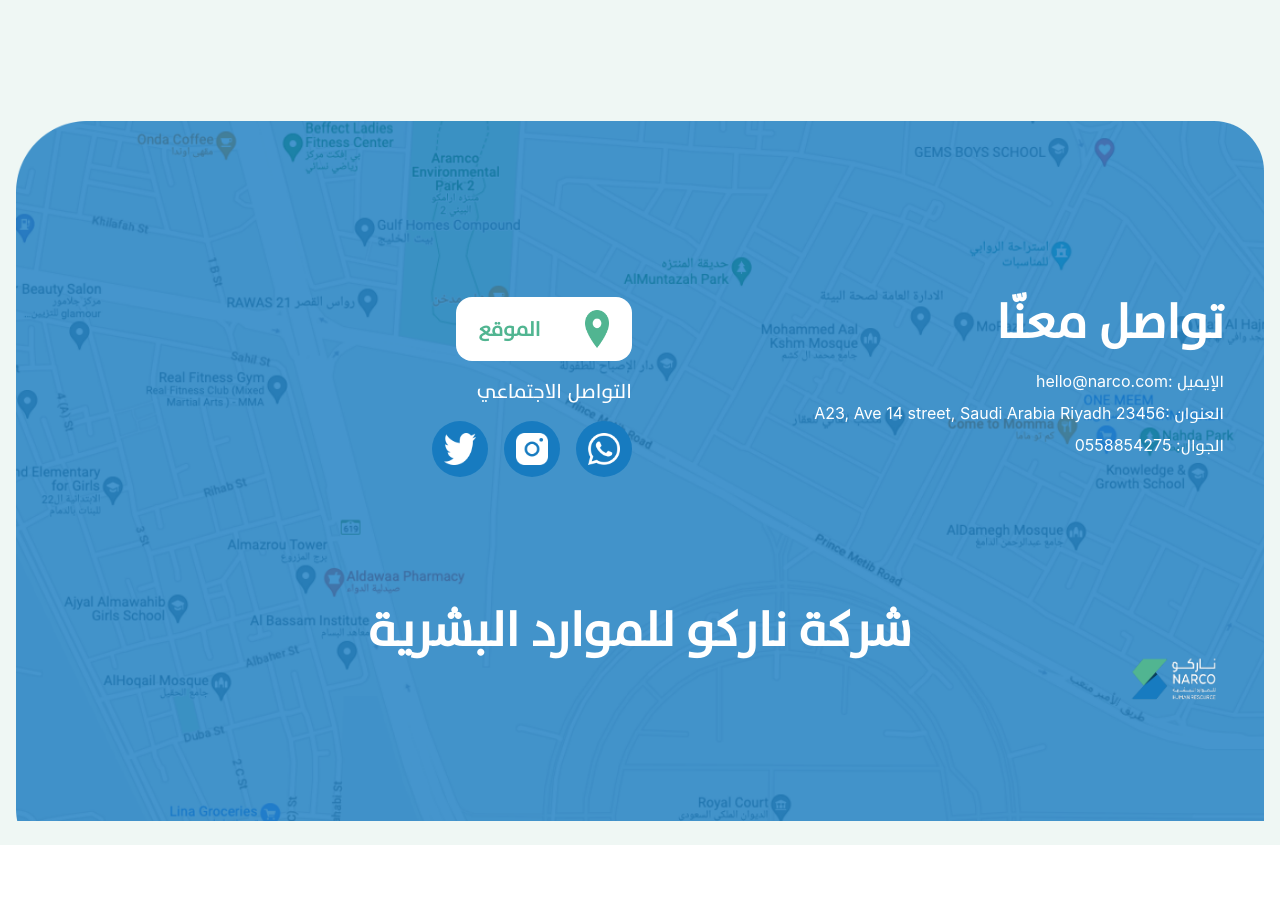
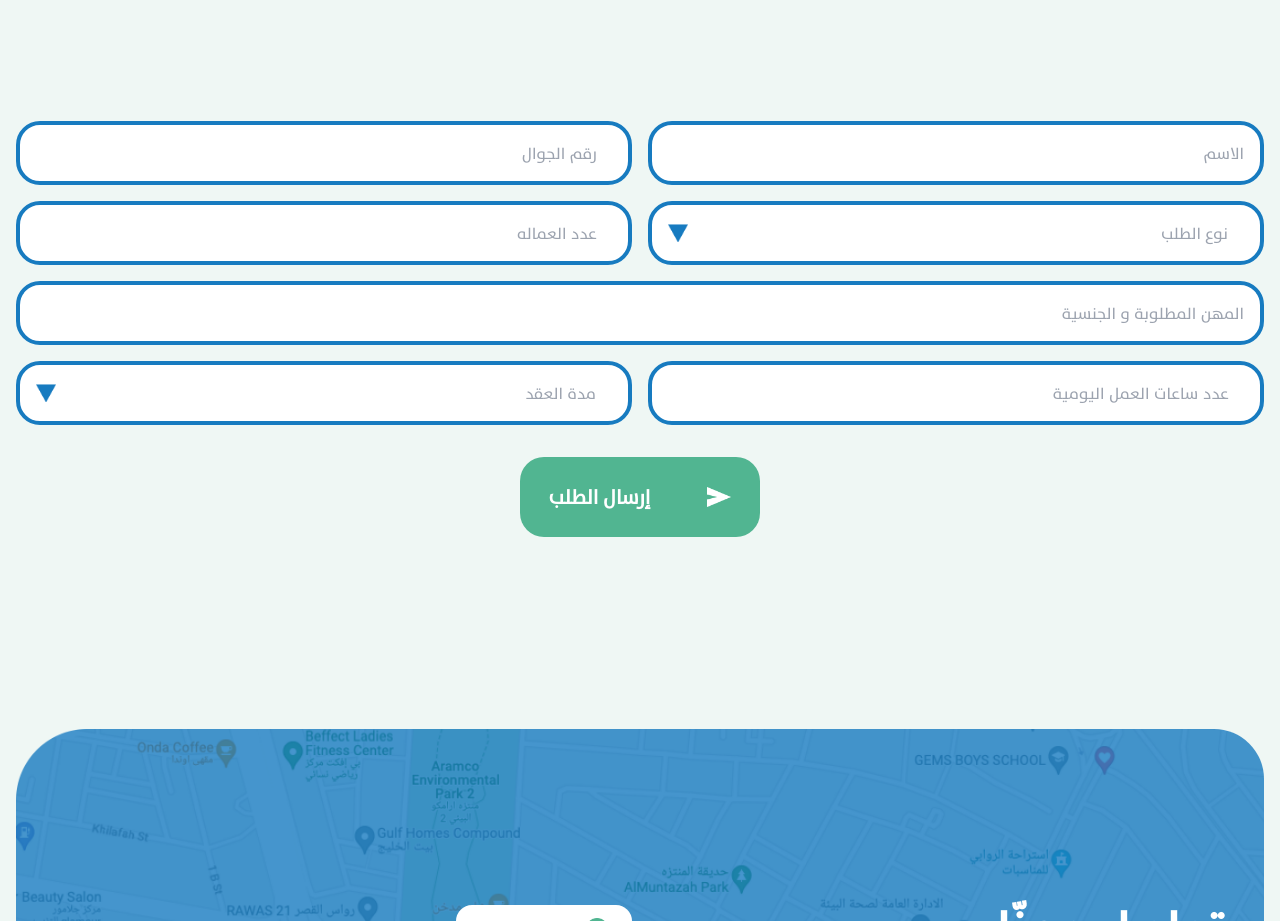
Before and after one commit to Robiulalam76/narco-frontend, a React (Create React App) app: page / in a window 1280 px wide. Shown: the part 4280-5201 px from the top of the page. Before the commit the page ends 5125 px from the top, so only its background shows below. Built offline with nearby package versions, Linux system fonts and the light colour scheme.

Commit message:
order form complete

```diff
--- a/src/components/Shared/HomeComponents/AboutSection/About.js
+++ b/src/components/HomeComponents/AboutSection/About.js
@@ -1,5 +1,5 @@
 import React from 'react';
-import { firstIems, secondIems } from '../../../../utils/homeData/about';
+import { firstIems, secondIems } from '../../../utils/homeData/about';
 
 const About = () => {
     const firstData = firstIems;
--- a/src/components/Shared/HomeComponents/Banner/Banner.js
+++ b/src/components/HomeComponents/Banner/Banner.js
@@ -1,7 +1,7 @@
 import React from 'react';
-import banner from '../../../../assets/images/banner-images/banner.png'
-import img1 from '../../../../assets/images/banner-images/img1.png'
-import '../../../../fonts/ArbFONTS-The-Sans-Plain.otf'
+import banner from '../../../assets/images/banner-images/banner.png'
+import img1 from '../../../assets/images/banner-images/img1.png'
+import '../../../fonts/ArbFONTS-The-Sans-Plain.otf'
 
 const Banner = () => {
     return (
--- a/src/components/Shared/HomeComponents/BgButtonSection/BigButton.js
+++ b/src/components/HomeComponents/BgButtonSection/BigButton.js
@@ -1,8 +1,8 @@
 import React from 'react';
 import { Link } from 'react-router-dom';
-import eye from "../../../../assets/icons/big-button-icons/eye.png"
-import leftArrow from "../../../../assets/icons/big-button-icons/leftArrow.png"
-import pdf from '../../../../utils/pdf/narco.pdf'
+import eye from "../../../assets/icons/big-button-icons/eye.png"
+import leftArrow from "../../../assets/icons/big-button-icons/leftArrow.png"
+import pdf from '../../../utils/pdf/narco.pdf'
 
 const BigButton = () => {
     return (
--- a/src/components/Shared/HomeComponents/CompaniesSection/Companies.js
+++ b/src/components/HomeComponents/CompaniesSection/Companies.js
@@ -1,7 +1,7 @@
 import React from 'react';
-import { companyImages } from '../../../../utils/homeData/companiesData';
-import leftArrow from '../../../../assets/icons/leftArrow.png'
-import rightArrow from '../../../../assets/icons/rightArrow.png'
+import { companyImages } from '../../../utils/homeData/companiesData';
+import leftArrow from '../../../assets/icons/leftArrow.png'
+import rightArrow from '../../../assets/icons/rightArrow.png'
 
 const Companies = () => {
     const images = companyImages;
--- /dev/null
+++ b/src/components/HomeComponents/OrderForm/OrderForm.js
@@ -0,0 +1,102 @@
+import React, { useState } from 'react';
+import smallDownArrow from '../../../assets/icons/smallDownArrow.png'
+import send from '../../../assets/icons/send.png'
+
+const types = ["استقدام خارجي", "استقطاب داخلي"]
+const durations = ["ستة أشهر-", "سنة-", "سنتين-", "غير ذلك-"]
+
+const OrderForm = () => {
+    const [requestTypeData, setRequestTypeData] = useState('')
+    const [durationData, setDurationData] = useState('')
+    const [openDropdown, setOpenDropdown] = useState(0)
+
+    const handleRequestType = (data) => {
+        setRequestTypeData(data);
+        setOpenDropdown(0)
+    }
+    const handleRequestDuration = (data) => {
+        setDurationData(data);
+        setOpenDropdown(0)
+    }
+
+    const handleSubmit = (e) => {
+        e.preventDefault()
+        console.log(e.target);
+    }
+    return (
+        <section className='mt-32 pb-16'>
+            <form onSubmit={handleSubmit} >
+                <div className='grid grid-cols-1 md:grid-cols-2 gap-4'>
+                    <input className='w-full h-16 px-4 text-right rounded-3xl border-4 border-secondary focus:border-primary focus:outline-none'
+                        type="number" name='number' placeholder='رقم الجوال' required />
+
+                    <input className='w-full h-16 px-4 text-right rounded-3xl border-4 border-secondary focus:border-primary focus:outline-none'
+                        type="text" name='name' placeholder='الاسم' required />
+
+                    <input className='w-full h-16 px-4 text-right rounded-3xl border-4 border-secondary focus:border-primary focus:outline-none'
+                        type="number" name='numberCount' placeholder='عدد العماله' />
+
+                    <div className='relative'>
+                        <div onClick={() => setOpenDropdown(openDropdown === 1 ? 0 : 1)}
+                            className={`flex items-center gap-2 w-full h-16 px-4 text-right border-4 border-secondary focus:border-primary bg-white
+                    ${openDropdown === 1 ? 'rounded-t-3xl' : 'rounded-3xl'}`}>
+                            <img className='w-5' src={smallDownArrow} alt="" />
+                            <input className='cursor-pointer w-full h-full px-4 text-right rounded-3xl border-4 border-none focus:border-none focus:outline-none'
+                                type="text" name='request_Type' defaultValue={requestTypeData} readOnly placeholder='نوع الطلب' />
+                        </div>
+                        {
+                            openDropdown === 1 && <div className='absolute grid grid-cols-1 h-fit w-full border-x-4 border-b-4 border-secondary rounded-ee-3xl rounded-b-3xl bg-white'>
+                                {
+                                    types?.map((type, i) => (
+                                        <h1 onClick={() => handleRequestType(type)} key={i}
+                                            className="flex justify-end items-center w-full h-16 cursor-pointer hover:bg-primary hover:text-white text-right" >
+                                            <span className='px-4'>{type}</span>
+                                        </h1>
+                                    ))
+                                }
+                            </div>
+                        }
+                    </div>
+
+                    <input className='col-span-2 w-full h-16 px-4 text-right rounded-3xl border-4 border-secondary focus:border-primary focus:outline-none'
+                        type="text" name='details' placeholder='المهن المطلوبة و الجنسية' />
+
+
+                    <div className='relative'>
+                        <div onClick={() => setOpenDropdown(openDropdown === 2 ? 0 : 2)}
+                            className={`flex items-center gap-2 w-full h-16 px-4 text-right border-4 border-secondary focus:border-primary bg-white
+                    ${openDropdown === 2 ? 'rounded-t-3xl' : 'rounded-3xl'}`}>
+                            <img className='w-5' src={smallDownArrow} alt="" />
+                            <input className='cursor-pointer w-full h-full px-4 text-right rounded-3xl border-4 border-none focus:border-none focus:outline-none'
+                                type="text" name='contract_duration' defaultValue={durationData} readOnly placeholder='مدة العقد' />
+                        </div>
+                        {
+                            openDropdown === 2 && <div className='absolute z-50 grid grid-cols-1 h-fit w-full border-x-4 border-b-4 border-secondary rounded-ee-3xl rounded-b-3xl bg-white'>
+                                {
+                                    durations?.map((d, i) => (
+                                        <h1 onClick={() => handleRequestDuration(d)} key={i}
+                                            className="flex justify-end items-center w-full h-16 cursor-pointer hover:bg-primary hover:text-white text-right" >
+                                            <span className='px-4'>{d}</span>
+                                        </h1>
+                                    ))
+                                }
+                            </div>
+                        }
+                    </div>
+
+                    <input className='w-full h-16 px-4 text-right rounded-3xl border-4 border-secondary focus:border-primary focus:outline-none'
+                        type="number" name='number_hours' placeholder='عدد ساعات العمل اليومية' />
+                </div>
+
+
+                <button type='submit' className='flex justify-around items-center w-60 h-20 bg-primary hover:bg-darkPrimary text-white font-bold text-xl mx-auto rounded-3xl mt-8'>
+                    <span>إرسال الطلب</span>
+                    <img className='w-6' src={send} alt="" />
+                </button>
+
+            </form>
+        </section>
+    );
+};
+
+export default OrderForm;
--- a/src/components/Shared/HomeComponents/ServicesSection/Service.js
+++ b/src/components/HomeComponents/ServicesSection/Service.js
@@ -1,5 +1,5 @@
 import React from 'react';
-import { serviceItems } from '../../../../utils/homeData/serviceData';
+import { serviceItems } from '../../../utils/homeData/serviceData';
 import ServiceCard from './ServiceCard';
 
 const Service = () => {
--- a/src/pages/Home/Home.js
+++ b/src/pages/Home/Home.js
@@ -1,9 +1,10 @@
 import React from 'react';
-import About from '../../components/Shared/HomeComponents/AboutSection/About';
-import Banner from '../../components/Shared/HomeComponents/Banner/Banner';
-import BigButton from '../../components/Shared/HomeComponents/BgButtonSection/BigButton';
-import Companies from '../../components/Shared/HomeComponents/CompaniesSection/Companies';
-import Service from '../../components/Shared/HomeComponents/ServicesSection/Service';
+import About from '../../components/HomeComponents/AboutSection/About';
+import Banner from '../../components/HomeComponents/Banner/Banner';
+import BigButton from '../../components/HomeComponents/BgButtonSection/BigButton';
+import Companies from '../../components/HomeComponents/CompaniesSection/Companies';
+import OrderForm from '../../components/HomeComponents/OrderForm/OrderForm';
+import Service from '../../components/HomeComponents/ServicesSection/Service';
 
 const Home = () => {
     return (
@@ -14,6 +15,7 @@ const Home = () => {
                 <Companies />
                 <BigButton />
                 <Service />
+                <OrderForm />
             </div>
         </main>
     );
```
Also changed, not shown: src/assets/icons/send.png (added), src/assets/icons/smallDownArrow.png (added), src/components/HomeComponents/ServicesSection/ServiceCard.js (renamed from src/components/Shared/HomeComponents/ServicesSection/ServiceCard.js).
